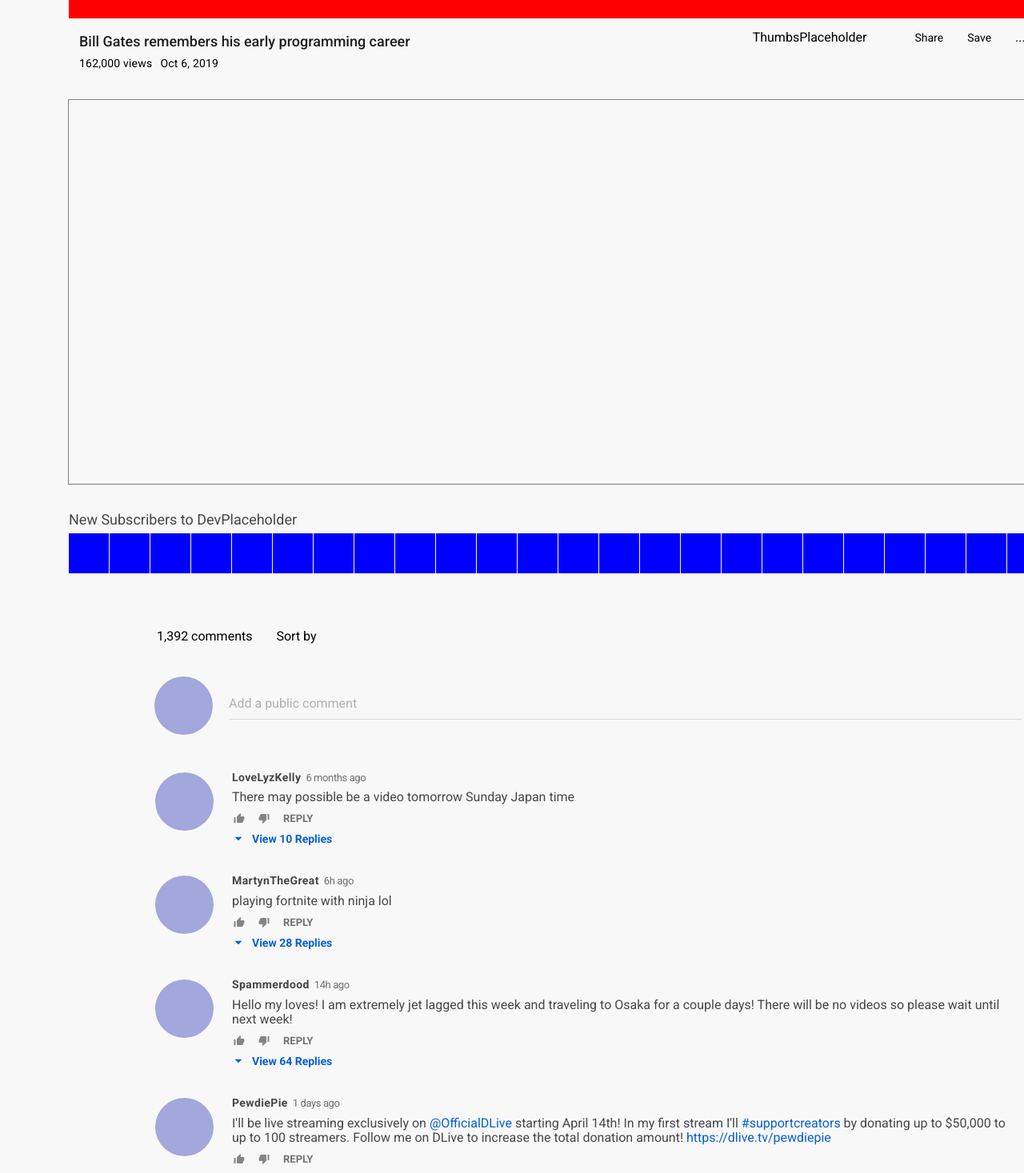
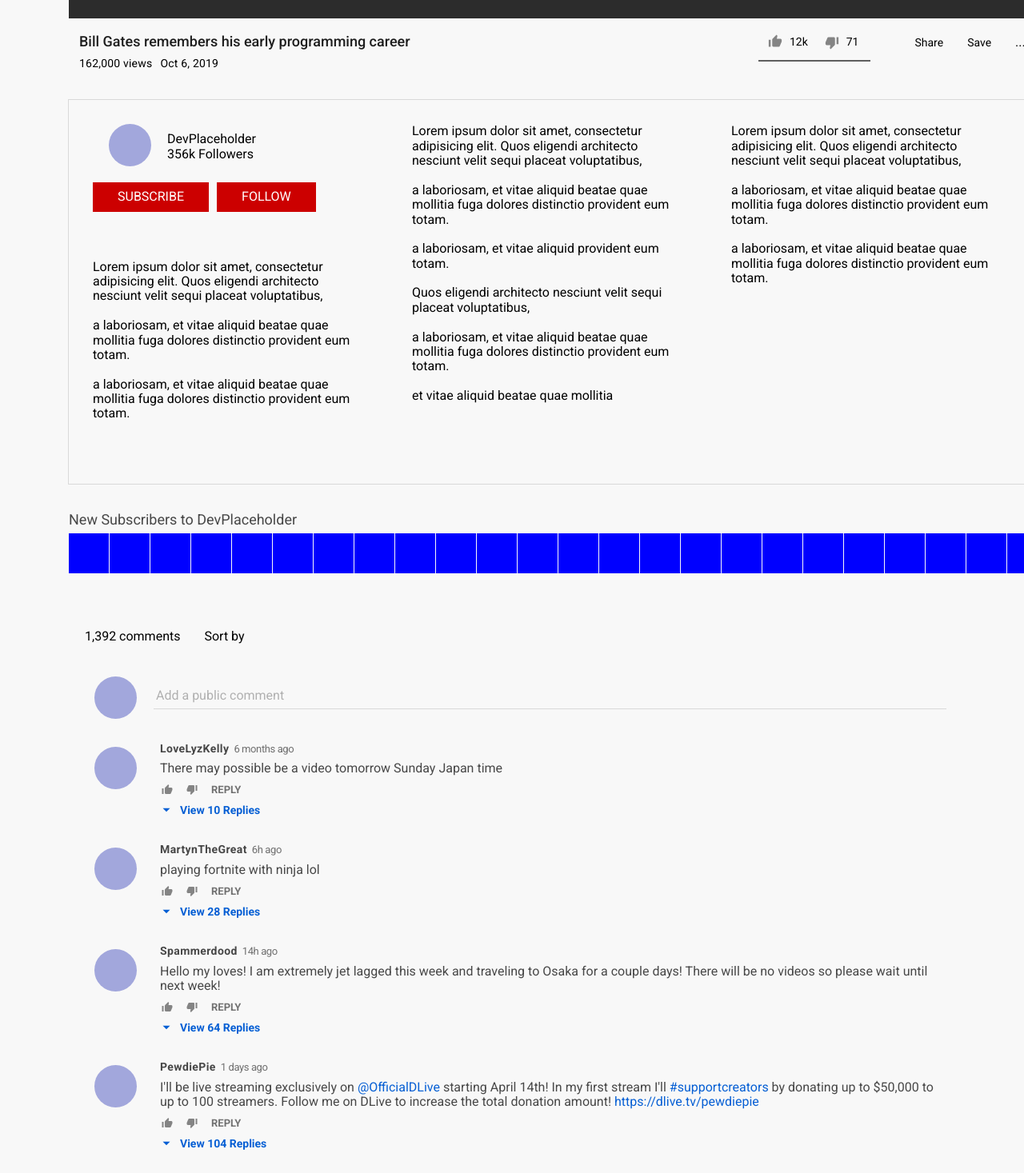
Before and after one commit to Roblouisck/ImproveTube, a React app: page /video in a window 1280 px wide. Shown: the part 780-2247 px from the top of the page at 80% size. Built offline with nearby package versions, Linux system fonts and the light colour scheme; the HTML template or start-up script is replaced by a standard one.

Commit message:
Finish Video Page Skeleton

```diff
--- a/src/public/css/styles.sass
+++ b/src/public/css/styles.sass
@@ -1,6 +1,6 @@
 // Fonts
 @import url('https://fonts.googleapis.com/css?family=Sarabun&display=swap')
-@import url('https://fonts.googleapis.com/css?family=Roboto:400,500,700&display=swap');
+@import url('https://fonts.googleapis.com/css?family=Roboto:400,500,700&display=swap')
 
 
 // Colors
@@ -21,6 +21,8 @@ $comment-reply-blue: #065fd4
 $button-background-red: #CC0000
 $button-foreground-yellow: #FEFFB9
 $button-foreground-white: #FFFFFF
+
+$video-black: #2c2c2c
 
 
 body
@@ -249,7 +251,7 @@ a
   &-video
     width: 21.2rem
     height: 11.9rem
-    background-color: #2c2c2c
+    background-color: $video-black
 
   &-avatar-placeholder
     background-color: #a2a7dc
@@ -424,6 +426,7 @@ a
     background-color: $component-background-white
 
   &-page-wrapper
+    background-color: $component-background-white
     display: flex
     flex-direction: row-reverse
     justify-content: flex-end
@@ -443,7 +446,7 @@ a
     &-grid-video
       width: 202.33px
       height: 109.04px
-      background: purple
+      background: $video-black
       float: left
       margin-right: 1rem
     &-grid-video-wrapper
@@ -466,7 +469,7 @@ a
   &-video
     width: 1205.75px
     height: 674.78px
-    background: red
+    background: $video-black
 
     &-wrapper
       margin-right: 5rem
@@ -495,10 +498,41 @@ a
       font-size: 1.4rem
       letter-spacing: .02rem
 
-    &-options-thumbs
-      margin-right: 5rem
+    &-options
       position: relative
-      right: 1rem
+    &-options-thumbsUp
+      display: inline-block
+      fill: #848484
+      margin-right: 2rem
+      cursor: pointer
+      position: relative
+      top: 0.3rem
+      &-text
+        font-size: 1.4rem
+        position: relative
+        bottom: 4px
+
+    &-options-thumbsDown
+      position: relative
+      display: inline-block
+      fill: #848484
+      margin-right: 7rem
+      cursor: pointer
+      top: 0.6rem
+      &-text
+        font-size: 1.4rem
+        position: relative
+        bottom: 0.7rem
+
+    &-options-likebar
+      position: absolute
+      background-color: #5E5E5E
+      height: 2px
+      width: 140px
+      right: 20.4rem
+      bottom: 1.1rem
+
+
     &-options-share
       margin-right: 3rem
       font-size: 1.4rem
@@ -509,10 +543,51 @@ a
       margin-right: 1rem
 
   &-description-box
+    display: flex
+    justify-content: space-between
     margin-top: 3.7rem
-    outline: 1px solid grey
+    padding: 3rem
+    outline: 1px solid #D9D9D9
     height: 48rem
-    width: 122.4rem
+    width: 120rem
+
+  &-description-column-1-avatar
+    background-color: #a2a7dc
+    width: 5.3rem
+    height: 5.3rem
+    border-radius: 99rem
+    cursor: pointer
+    margin: 0 2rem 2rem 2rem
+
+  &-description-column-1-text
+    margin-top: 6rem
+  &-description-column-1-author
+    margin-top: 1rem
+  &-description-column-1
+    width: 30%
+  &-description-column-2
+    width: 30%
+  &-description-column-3
+    width: 30%
+
+
+  &-description-follow-button
+    background-color: #CC0000
+    color: white
+    padding: 0.9rem 3.1rem
+    margin-right: 1rem
+
+  &-description-subscribe-button
+    background-color: #CC0000
+    color: white
+    padding: 0.9rem 3.1rem
+    margin-right: 1rem
+
+
+
+
+
+
 
   &-new-subscribers
     &-text
@@ -538,25 +613,25 @@ a
 
   &-add-comment-avatar
     background-color: #a2a7dc
-    width: 7.3rem
-    height: 7.3rem
+    width: 5.3rem
+    height: 5.3rem
     border-radius: 99rem
     cursor: pointer
-    margin: 4rem 0rem 0rem 3.7rem
+    margin: 4rem 0rem 0.4rem 5.2rem
 
   &-add-comment
-    margin-top: 6.5rem
-    margin-left: 2rem
+    margin-top: 5.5rem
+    margin-left: 2.4rem
     color: #b0b0b0
 
   &-add-comment-hr
     width: 84%
     position: relative
-    left: 13rem
-    bottom: 2rem
+    left: 12.6rem
+    bottom: 1.7rem
 
   &-comment-section
-    margin-left: 7rem
+    margin-left: -2rem
     width: 118rem
   &-comment-avatar
     background-color: #a2a7dc
@@ -568,4 +643,15 @@ a
     left: 3.8rem
     top: 4.6rem
   &-comment-container
-    margin: -3rem 6rem -0.8rem 13.4rem
+    margin: -3rem 6rem 0.9rem 13.4rem
+
+
+  &-comment-avatar
+    background-color: #a2a7dc
+    width: 5.3rem
+    height: 5.3rem
+    border-radius: 99rem
+    cursor: pointer
+    position: relative
+    left: 5.2rem
+    top: 3rem
--- a/src/public/svgs.js
+++ b/src/public/svgs.js
@@ -2,15 +2,15 @@
 
 import React from 'react'
 
-export const thumbsUp = () => {
+export const thumbsUp = (width) => {
   return (
-    <svg width="16" xmlns="http://www.w3.org/2000/svg" viewBox="0 0 512 512"><path d="M198 448h172c15.7 0 28.6-9.6 34.2-23.4l57.1-135.4c1.7-4.4 2.6-9 2.6-14v-38.6c0-21.1-17-44.6-37.8-44.6H306.9l18-81.5.6-6c0-7.9-3.2-15.1-8.3-20.3L297 64 171 191.3c-6.8 6.9-11 16.5-11 27.1v192c0 21.1 17.2 37.6 38 37.6zM48 224h64v224H48z"/></svg>
+    <svg width={width} xmlns="http://www.w3.org/2000/svg" viewBox="0 0 512 512"><path d="M198 448h172c15.7 0 28.6-9.6 34.2-23.4l57.1-135.4c1.7-4.4 2.6-9 2.6-14v-38.6c0-21.1-17-44.6-37.8-44.6H306.9l18-81.5.6-6c0-7.9-3.2-15.1-8.3-20.3L297 64 171 191.3c-6.8 6.9-11 16.5-11 27.1v192c0 21.1 17.2 37.6 38 37.6zM48 224h64v224H48z"/></svg>
     )
 }
 
-export const thumbsDown = () => {
+export const thumbsDown = (width) => {
     return (
-      <svg width="16" xmlns="http://www.w3.org/2000/svg" viewBox="0 0 512 512"><path d="M314 64H142c-15.7 0-28.6 9.6-34.2 23.4L50.6 222.8c-1.7 4.4-2.6 9-2.6 14v38.6c0 21.1 17 44.6 37.8 44.6h119.3l-18 81.5-.6 6c0 7.9 3.2 15.1 8.3 20.3l20 20.1L341 320.7c6.8-6.9 11-16.5 11-27.1v-192c0-21.1-17.2-37.6-38-37.6zM400 64h64v224h-64z"/></svg>
+      <svg width={width} xmlns="http://www.w3.org/2000/svg" viewBox="0 0 512 512"><path d="M314 64H142c-15.7 0-28.6 9.6-34.2 23.4L50.6 222.8c-1.7 4.4-2.6 9-2.6 14v38.6c0 21.1 17 44.6 37.8 44.6h119.3l-18 81.5-.6 6c0 7.9 3.2 15.1 8.3 20.3l20 20.1L341 320.7c6.8-6.9 11-16.5 11-27.1v-192c0-21.1-17.2-37.6-38-37.6zM400 64h64v224h-64z"/></svg>
       )
   }
 
--- a/src/video/VideoPage.js
+++ b/src/video/VideoPage.js
@@ -124,6 +124,63 @@ class VideoPage extends React.Component {
               <p className={`${p}-sidebar-grid-video-recommended-text`}>Recommended for you</p>
             </div>
 
+            <div className={`${p}-sidebar-grid-video-wrapper`}>
+              <div className={`${p}-sidebar-grid-video`}></div>
+              <h3 className={`${p}-sidebar-grid-video-title`}>Noel Gallagher Looks Back in Anger at Spicy Wings</h3>
+              <p className={`${p}-sidebar-grid-video-author`}>First We Feast</p>
+              <p className={`${p}-sidebar-grid-video-recommended-text`}>Recommended for you</p>
+            </div>
+
+            <div className={`${p}-sidebar-grid-video-wrapper`}>
+              <div className={`${p}-sidebar-grid-video`}></div>
+              <h3 className={`${p}-sidebar-grid-video-title`}>Noel Gallagher Looks Back in Anger at Spicy Wings</h3>
+              <p className={`${p}-sidebar-grid-video-author`}>First We Feast</p>
+              <p className={`${p}-sidebar-grid-video-recommended-text`}>Recommended for you</p>
+            </div>
+
+            <div className={`${p}-sidebar-grid-video-wrapper`}>
+              <div className={`${p}-sidebar-grid-video`}></div>
+              <h3 className={`${p}-sidebar-grid-video-title`}>Noel Gallagher Looks Back in Anger at Spicy Wings</h3>
+              <p className={`${p}-sidebar-grid-video-author`}>First We Feast</p>
+              <p className={`${p}-sidebar-grid-video-recommended-text`}>Recommended for you</p>
+            </div>
+
+            <div className={`${p}-sidebar-grid-video-wrapper`}>
+              <div className={`${p}-sidebar-grid-video`}></div>
+              <h3 className={`${p}-sidebar-grid-video-title`}>Noel Gallagher Looks Back in Anger at Spicy Wings</h3>
+              <p className={`${p}-sidebar-grid-video-author`}>First We Feast</p>
+              <p className={`${p}-sidebar-grid-video-recommended-text`}>Recommended for you</p>
+            </div>
+
+            <div className={`${p}-sidebar-grid-video-wrapper`}>
+              <div className={`${p}-sidebar-grid-video`}></div>
+              <h3 className={`${p}-sidebar-grid-video-title`}>Noel Gallagher Looks Back in Anger at Spicy Wings</h3>
+              <p className={`${p}-sidebar-grid-video-author`}>First We Feast</p>
+              <p className={`${p}-sidebar-grid-video-recommended-text`}>Recommended for you</p>
+            </div>
+
+            <div className={`${p}-sidebar-grid-video-wrapper`}>
+              <div className={`${p}-sidebar-grid-video`}></div>
+              <h3 className={`${p}-sidebar-grid-video-title`}>Noel Gallagher Looks Back in Anger at Spicy Wings</h3>
+              <p className={`${p}-sidebar-grid-video-author`}>First We Feast</p>
+              <p className={`${p}-sidebar-grid-video-recommended-text`}>Recommended for you</p>
+            </div>
+
+            <div className={`${p}-sidebar-grid-video-wrapper`}>
+              <div className={`${p}-sidebar-grid-video`}></div>
+              <h3 className={`${p}-sidebar-grid-video-title`}>Noel Gallagher Looks Back in Anger at Spicy Wings</h3>
+              <p className={`${p}-sidebar-grid-video-author`}>First We Feast</p>
+              <p className={`${p}-sidebar-grid-video-recommended-text`}>Recommended for you</p>
+            </div>
+
+            <div className={`${p}-sidebar-grid-video-wrapper`}>
+              <div className={`${p}-sidebar-grid-video`}></div>
+              <h3 className={`${p}-sidebar-grid-video-title`}>Noel Gallagher Looks Back in Anger at Spicy Wings</h3>
+              <p className={`${p}-sidebar-grid-video-author`}>First We Feast</p>
+              <p className={`${p}-sidebar-grid-video-recommended-text`}>Recommended for you</p>
+            </div>
+
+
           </div>
         </aside>
 
@@ -139,14 +196,75 @@ class VideoPage extends React.Component {
                 <span className={`${p}-video-date`}>Oct 6, 2019</span>
               </div>
               <div className={`${p}-video-options`}>
-                <span className={`${p}-video-options-thumbs`}>ThumbsPlaceholder</span>
+                <div className={`${p}-video-options-thumbsUp`}>{thumbsUp(20)} &nbsp;
+                  <span className={`${p}-video-options-thumbsUp-text`}>12k</span>
+                </div>
+                <div className={`${p}-video-options-thumbsDown`}>{thumbsDown(20)} &nbsp;
+                  <span className={`${p}-video-options-thumbsDown-text`}>71</span>
+                </div>
                 <span className={`${p}-video-options-share`}>Share</span>
                 <span className={`${p}-video-options-save`}>Save</span>
+                <div className={`${p}-video-options-likebar`}></div>
                 <span className={`${p}-video-options-ellipses`}>...</span>
               </div>
             </div>
           </div>
-          <div className={`${p}-description-box`}></div>
+          <div className={`${p}-description-box`}>
+            <div className={`${p}-description-column-1`}>
+              <div className={`${p}-description-column-1-avatar-wrapper`}>
+                <div className="flex">
+                  <div className={`${p}-description-column-1-avatar`}></div>
+                  <div>
+                    <div className={`${p}-description-column-1-author`}>DevPlaceholder</div>
+                    <div className={`${p}-description-column-1-followers`}>356k Followers</div>
+                  </div>
+                </div>
+                <div className={`${p}-description-buttons-wrapper flex`}>
+                  <button className={`${p}-description-subscribe-button`}>SUBSCRIBE</button>
+                  <button className={`${p}-description-follow-button`}>FOLLOW</button>
+                </div>
+              </div>
+              <div className={`${p}-description-column-1-text`}>
+                <span>Lorem ipsum dolor sit amet, consectetur adipisicing elit. Quos eligendi architecto nesciunt velit sequi placeat voluptatibus,
+                <br/>
+                <br/>
+                a laboriosam, et vitae aliquid beatae quae mollitia fuga dolores distinctio provident eum totam.
+                <br/>
+                <br/>
+                a laboriosam, et vitae aliquid beatae quae mollitia fuga dolores distinctio provident eum totam.
+                </span>
+              </div>
+            </div>
+            <div className={`${p}-description-column-2`}>
+              <span>Lorem ipsum dolor sit amet, consectetur adipisicing elit. Quos eligendi architecto nesciunt velit sequi placeat voluptatibus,
+                <br/>
+                <br/>
+                a laboriosam, et vitae aliquid beatae quae mollitia fuga dolores distinctio provident eum totam.
+                <br/>
+                <br/>
+                a laboriosam, et vitae aliquid provident eum totam.
+                <br/>
+                <br/>
+                Quos eligendi architecto nesciunt velit sequi placeat voluptatibus,
+                <br/>
+                <br/>
+                a laboriosam, et vitae aliquid beatae quae mollitia fuga dolores distinctio provident eum totam.
+                <br/>
+                <br/>
+                et vitae aliquid beatae quae mollitia
+              </span>
+            </div>
+            <div className={`${p}-description-column-3`}>
+              <span>Lorem ipsum dolor sit amet, consectetur adipisicing elit. Quos eligendi architecto nesciunt velit sequi placeat voluptatibus,
+                <br/>
+                <br/>
+                a laboriosam, et vitae aliquid beatae quae mollitia fuga dolores distinctio provident eum totam.
+                <br/>
+                <br/>
+                a laboriosam, et vitae aliquid beatae quae mollitia fuga dolores distinctio provident eum totam.
+              </span>
+            </div>
+          </div>
           <div className={`${p}-new-subscribers-wrapper`}>
             <h2 className={`${p}-new-subscribers-text`}>New Subscribers to DevPlaceholder</h2>
             <div className={`${p}-new-subscribers-grid`}>
@@ -177,26 +295,26 @@ class VideoPage extends React.Component {
             </div>
 
 
-          <div className="videoPage-comment-section">
-          <span className="videoPage-number-of-comments">1,392 comments</span>
-          <span className="videoPage-sort-comments">Sort by</span>
+          <div className={`${p}-comment-section`}>
+          <span className={`${p}-number-of-comments`}>1,392 comments</span>
+          <span className={`${p}-sort-comments`}>Sort by</span>
 
           <div className="flex">
-            <div className="videoPage-add-comment-avatar"></div>
-            <div className="videoPage-add-comment">Add a public comment</div>
+            <div className={`${p}-add-comment-avatar`}></div>
+            <div className={`${p}-add-comment`}>Add a public comment</div>
           </div>
           <hr className={`${p}-add-comment-hr`}/>
-            <div className="videoPage-comment-avatar"></div>
-            <div className="videoPage-comment-container">
+            <div className={`${p}-comment-avatar`}></div>
+            <div className={`${p}-comment-container`}>
               <h5 className="commentorName">LoveLyzKelly</h5>
               <div className="dateOfComment">6 months ago</div>
               <p className="comment">There may possible be a video tomorrow Sunday Japan time</p>
               <div className="thumbs">
                 <span className="thumbsUpIcon">
-                  {thumbsUp()}
+                  {thumbsUp(16)}
                 </span>
                 <span className="thumbsDownIcon">
-                  {thumbsDown()}
+                  {thumbsDown(16)}
                 </span>
               </div>
               <p className="replyText">REPLY</p>
@@ -208,17 +326,17 @@ class VideoPage extends React.Component {
               </div>
             </div>
 
-            <div className="avatarPlaceholder--comments"></div>
-            <div className="videoPage-comment-container">
+            <div className={`${p}-comment-avatar`}></div>
+            <div className={`${p}-comment-container`}>
               <h5 className="commentorName">MartynTheGreat</h5>
               <div className="dateOfComment">6h ago</div>
               <p className="comment">playing fortnite with ninja lol</p>
               <div className="thumbs">
                 <span className="thumbsUpIcon">
-                  {thumbsUp()}
+                  {thumbsUp(16)}
                 </span>
                 <span className="thumbsDownIcon">
-                  {thumbsDown()}
+                  {thumbsDown(16)}
                 </span>
               </div>
               <p className="replyText">REPLY</p>
@@ -230,17 +348,17 @@ class VideoPage extends React.Component {
               </div>
             </div>
 
-            <div className="avatarPlaceholder--comments"></div>
-            <div className="videoPage-comment-container">
+            <div className={`${p}-comment-avatar`}></div>
+            <div className={`${p}-comment-container`}>
               <h5 className="commentorName">Spammerdood</h5>
               <div className="dateOfComment">14h ago</div>
               <p className="comment">Hello my loves! I am extremely jet lagged this week and traveling to Osaka for a couple days! There will be no videos so please wait until next week!</p>
               <div className="thumbs">
                 <span className="thumbsUpIcon">
-                  {thumbsUp()}
+                  {thumbsUp(16)}
                 </span>
                 <span className="thumbsDownIcon">
-                  {thumbsDown()}
+                  {thumbsDown(16)}
                 </span>
               </div>
               <p className="replyText">REPLY</p>
@@ -252,18 +370,18 @@ class VideoPage extends React.Component {
               </div>
             </div>
 
-            <div className="avatarPlaceholder--comments"></div>
-            <div className="videoPage-comment-container">
+            <div className={`${p}-comment-avatar`}></div>
+            <div className={`${p}-comment-container`}>
               <h5 className="commentorName">PewdiePie</h5>
               <div className="dateOfComment">1 days ago</div>
               <p className="comment">I'll be live streaming exclusively on <a href="">@OfficialDLive</a> starting April 14th! In my first stream I'll <a href="">#supportcreators</a> by donating up to $50,000 to up to 100 streamers. Follow me on DLive to increase the total donation amount!
                 <a href=""> https://dlive.tv/pewdiepie﻿</a></p>
               <div className="thumbs">
                 <span className="thumbsUpIcon">
-                  {thumbsUp()}
+                  {thumbsUp(16)}
                 </span>
                 <span className="thumbsDownIcon">
-                  {thumbsDown()}
+                  {thumbsDown(16)}
                 </span>
               </div>
               <p className="replyText">REPLY</p>
@@ -275,17 +393,17 @@ class VideoPage extends React.Component {
               </div>
             </div>
 
-            <div className="avatarPlaceholder--comments"></div>
-            <div className="videoPage-comment-container">
+            <div className={`${p}-comment-avatar`}></div>
+            <div className={`${p}-comment-container`}>
               <h5 className="commentorName">CaseyNeistat</h5>
               <div className="dateOfComment">3 days ago</div>
               <p className="comment">I'm not sure what was more fun, flying in the new first class suite on my way to Dubai or flying home with Triple H sitting behind me﻿</p>
               <div className="thumbs">
                 <span className="thumbsUpIcon">
-                  {thumbsUp()}
+                  {thumbsUp(16)}
                 </span>
                 <span className="thumbsDownIcon">
-                  {thumbsDown()}
+                  {thumbsDown(16)}
                 </span>
               </div>
               <p className="replyText">REPLY</p>
@@ -297,17 +415,17 @@ class VideoPage extends React.Component {
               </div>
             </div>
 
-          <div className="avatarPlaceholder--comments"></div>
-          <div className="videoPage-comment-container">
+          <div className={`${p}-comment-avatar`}></div>
+          <div className={`${p}-comment-container`}>
             <h5 className="commentorName">LoveLyzKelly</h5>
             <div className="dateOfComment">6 months ago</div>
             <p className="comment">There may possible be a video tomorrow Sunday Japan time</p>
             <div className="thumbs">
               <span className="thumbsUpIcon">
-                {thumbsUp()}
+                {thumbsUp(16)}
               </span>
               <span className="thumbsDownIcon">
-                {thumbsDown()}
+                {thumbsDown(16)}
               </span>
             </div>
             <p className="replyText">REPLY</p>
@@ -319,17 +437,17 @@ class VideoPage extends React.Component {
             </div>
           </div>
 
-            <div className="avatarPlaceholder--comments"></div>
-            <div className="videoPage-comment-container">
+            <div className={`${p}-comment-avatar`}></div>
+            <div className={`${p}-comment-container`}>
               <h5 className="commentorName">MartynTheGreat</h5>
               <div className="dateOfComment">6h ago</div>
               <p className="comment">playing fortnite with ninja lol</p>
               <div className="thumbs">
                 <span className="thumbsUpIcon">
-                  {thumbsUp()}
+                  {thumbsUp(16)}
                 </span>
                 <span className="thumbsDownIcon">
-                  {thumbsDown()}
+                  {thumbsDown(16)}
                 </span>
               </div>
               <p className="replyText">REPLY</p>
@@ -341,17 +459,17 @@ class VideoPage extends React.Component {
               </div>
             </div>
 
-            <div className="avatarPlaceholder--comments"></div>
-            <div className="videoPage-comment-container">
+            <div className={`${p}-comment-avatar`}></div>
+            <div className={`${p}-comment-container`}>
               <h5 className="commentorName">Spammerdood</h5>
               <div className="dateOfComment">14h ago</div>
               <p className="comment">Hello my loves! I am extremely jet lagged this week and traveling to Osaka for a couple days! There will be no videos so please wait until next week!</p>
               <div className="thumbs">
                 <span className="thumbsUpIcon">
-                  {thumbsUp()}
+                  {thumbsUp(16)}
                 </span>
                 <span className="thumbsDownIcon">
-                  {thumbsDown()}
+                  {thumbsDown(16)}
                 </span>
               </div>
               <p className="replyText">REPLY</p>
@@ -363,18 +481,18 @@ class VideoPage extends React.Component {
               </div>
             </div>
 
-            <div className="avatarPlaceholder--comments"></div>
-            <div className="videoPage-comment-container">
+            <div className={`${p}-comment-avatar`}></div>
+            <div className={`${p}-comment-container`}>
               <h5 className="commentorName">PewdiePie</h5>
               <div className="dateOfComment">1 days ago</div>
               <p className="comment">I'll be live streaming exclusively on <a href="">@OfficialDLive</a> starting April 14th! In my first stream I'll <a href="">#supportcreators</a> by donating up to $50,000 to up to 100 streamers. Follow me on DLive to increase the total donation amount!
                 <a href=""> https://dlive.tv/pewdiepie﻿</a></p>
               <div className="thumbs">
                 <span className="thumbsUpIcon">
-                  {thumbsUp()}
+                  {thumbsUp(16)}
                 </span>
                 <span className="thumbsDownIcon">
-                  {thumbsDown()}
+                  {thumbsDown(16)}
                 </span>
               </div>
               <p className="replyText">REPLY</p>
```
Also changed, not shown: src/ActivityFeed.js (+18 -18 lines).
